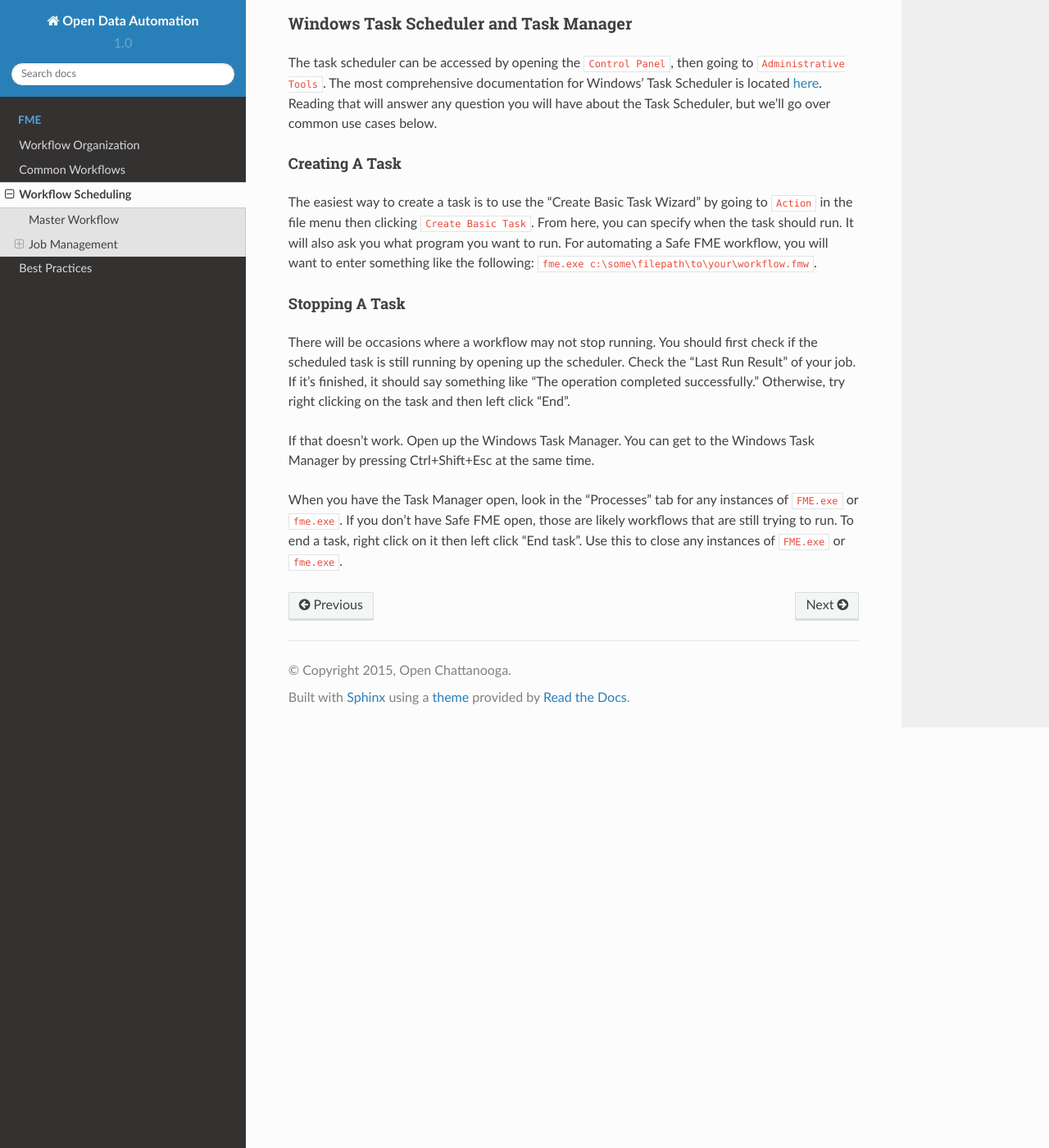
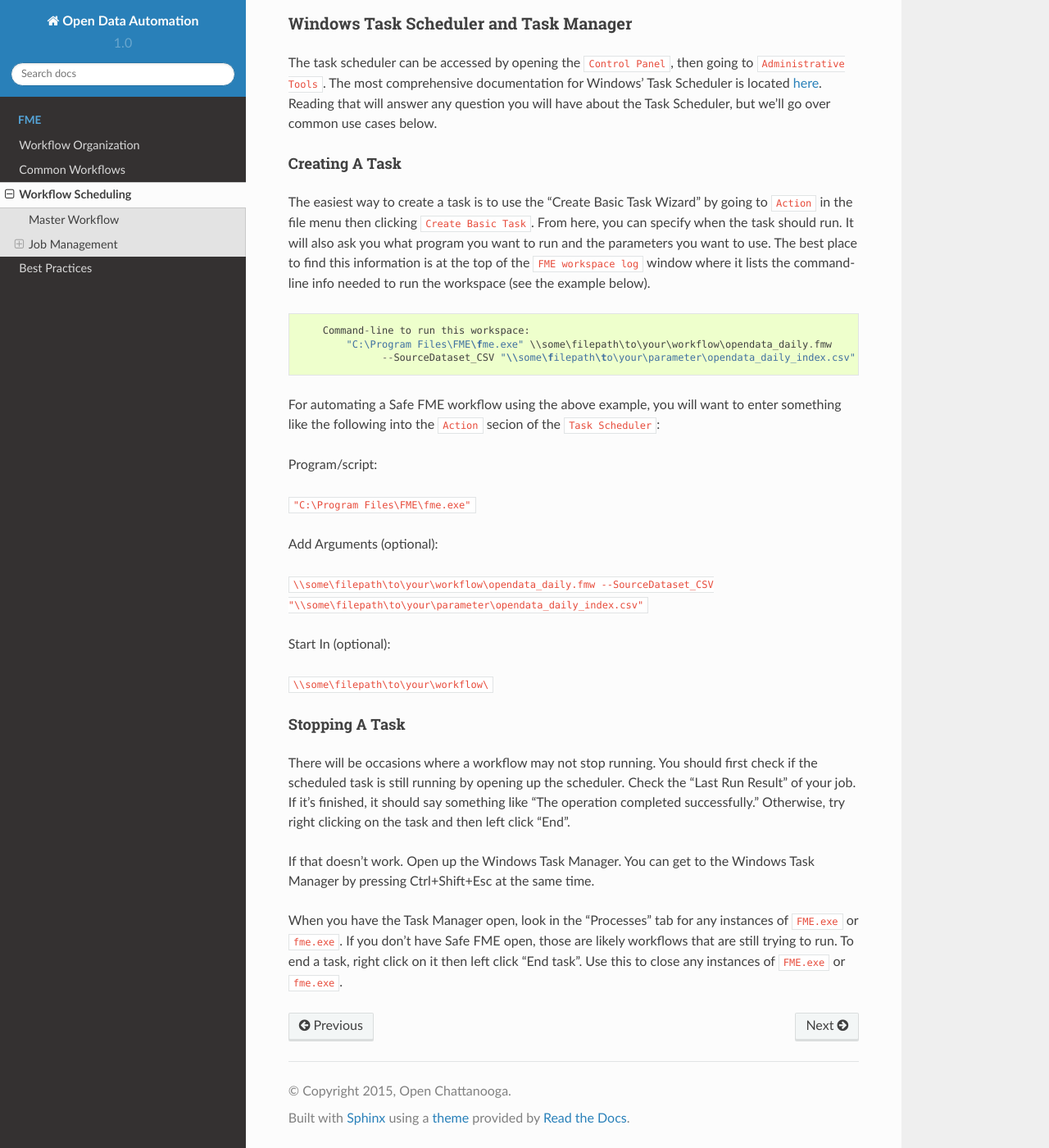
Before and after one commit to openchattanooga/open-data-automation, a Sphinx documentation site: the page built from docs/fme/job-scheduling.md, in a window 1280 px wide and 1400 px high, scrolled down 713 px. Shown: the whole window at 82% size. Built offline with Sphinx 7.4.7 and the Read the Docs theme 2.0.0, drawn with Linux system fonts in a browser that asks for light colours.

Commit message:
Minor updates (Task Scheduler)
I added a few more details about how to properly setup the windows task scheduler to properly run the open data workflows.

````diff
--- a/docs/fme/job-scheduling.md
+++ b/docs/fme/job-scheduling.md
@@ -23,7 +23,25 @@ The task scheduler can be accessed by opening the `Control Panel`, then going to
 
 ###### Creating A Task
 
-The easiest way to create a task is to use the "Create Basic Task Wizard" by going to `Action` in the file menu then clicking `Create Basic Task`. From here, you can specify when the task should run. It will also ask you what program you want to run. For automating a Safe FME workflow, you will want to enter something like the following: `fme.exe c:\some\filepath\to\your\workflow.fmw`.
+The easiest way to create a task is to use the "Create Basic Task Wizard" by going to `Action` in the file menu then clicking `Create Basic Task`. From here, you can specify when the task should run. It will also ask you what program you want to run and the parameters you want to use. The best place to find this information is at the top of the `FME workspace log` window where it lists the command-line info needed to run the workspace (see the example below).
+```
+    Command-line to run this workspace:
+        "C:\Program Files\FME\fme.exe" \\some\filepath\to\your\workflow\opendata_daily.fmw
+              --SourceDataset_CSV "\\some\filepath\to\your\parameter\opendata_daily_index.csv"
+```
+For automating a Safe FME workflow using the above example, you will want to enter something like the following into the `Action` secion of the `Task Scheduler`:
+
+Program/script:
+
+`"C:\Program Files\FME\fme.exe"`
+
+Add Arguments (optional):
+
+`\\some\filepath\to\your\workflow\opendata_daily.fmw --SourceDataset_CSV "\\some\filepath\to\your\parameter\opendata_daily_index.csv"`
+
+Start In (optional):
+
+`\\some\filepath\to\your\workflow\`
 
 ###### Stopping A Task
 
````
